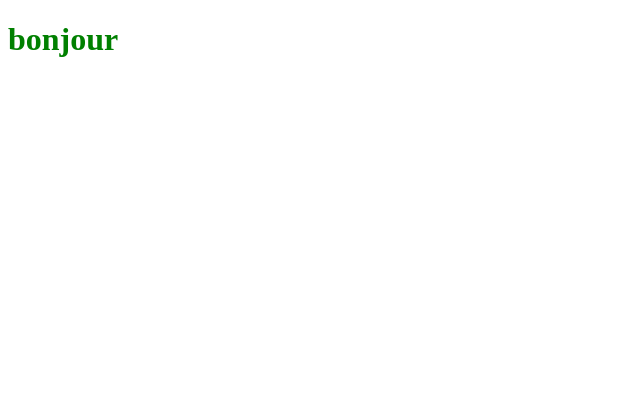
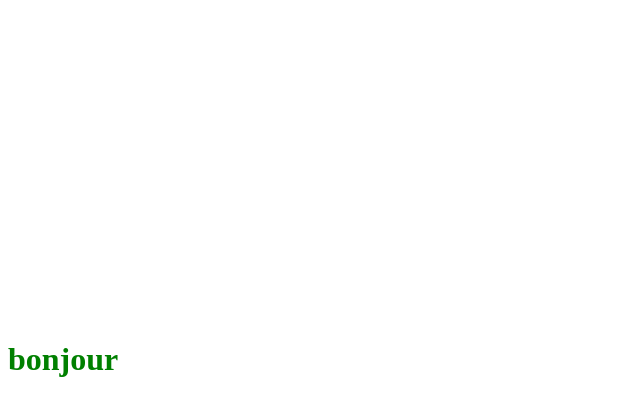
Before and after one commit to moufassa/gitest, a plain HTML site: page index.html in a window 1280 px wide. Shown: the whole page, without its empty margins (0-640 px from the left). Drawn offline with Linux system fonts and the light colour scheme.

Commit message:
position h1

```diff
--- a/style.css
+++ b/style.css
@@ -1 +1,6 @@
 .head { color: green;}
+.head h1 {
+	text-align: center;
+	position: absolute;
+	top: 40%;
+}
```
